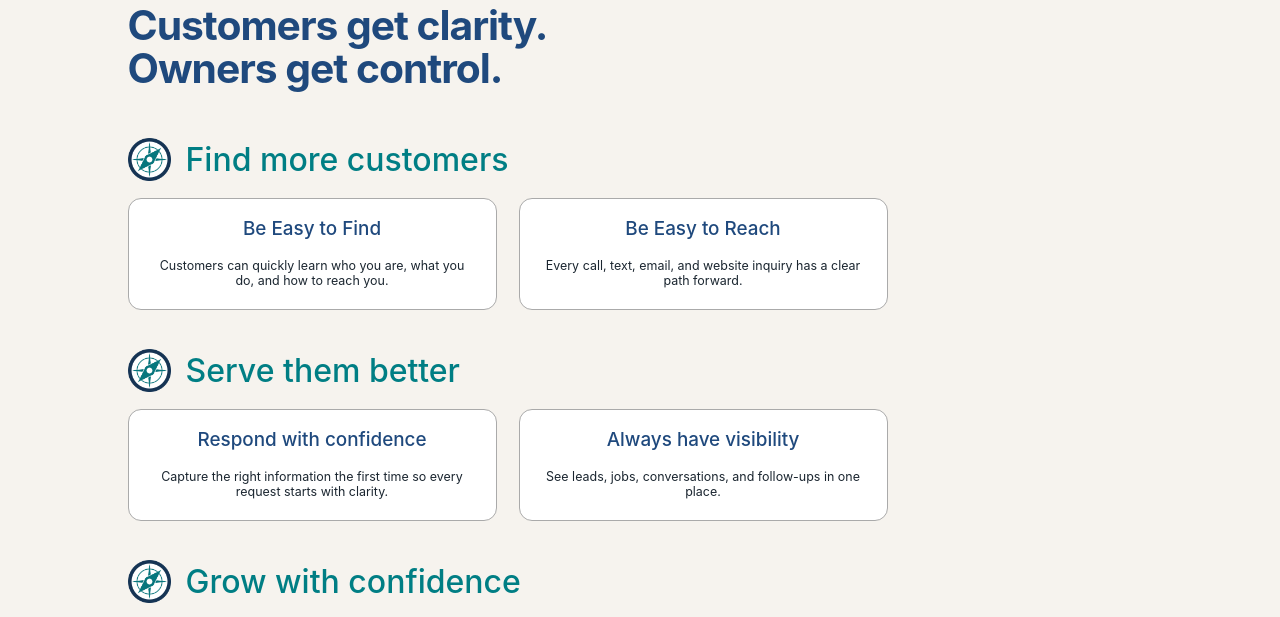
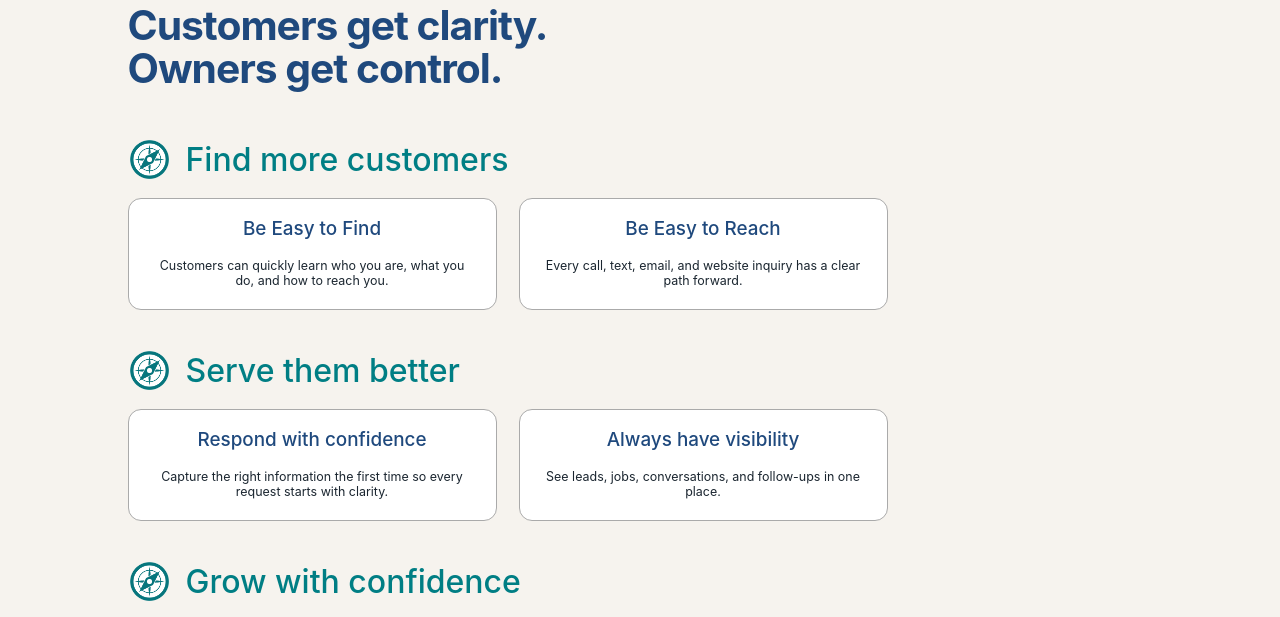
Before and after one commit to waypointworkflows/waypoint-website, a website: page index.html in a window 1280 px wide. Shown: the part 2420-3037 px from the top of the page. Drawn offline with Linux system fonts and the light colour scheme.

Commit message:
Icon adds 2 of x

```diff
--- a/index.html
+++ b/index.html
@@ -123,9 +123,9 @@
     <div class="container outcomes-wrap">
       <p class="section-kicker">WHAT WAYPOINT DOES</p>
       <h2>Customers get clarity.<br>Owners get control.</h2>
-      <div class="outcome-group"><h3><img src="/assets/waypoint-mark.png" alt="">Find more customers</h3><div class="outcome-cards"><article><h4>Be Easy to Find</h4><p>Customers can quickly learn who you are, what you do, and how to reach you.</p></article><article><h4>Be Easy to Reach</h4><p>Every call, text, email, and website inquiry has a clear path forward.</p></article></div></div>
-      <div class="outcome-group"><h3><img src="/assets/waypoint-mark.png" alt="">Serve them better</h3><div class="outcome-cards"><article><h4>Respond with confidence</h4><p>Capture the right information the first time so every request starts with clarity.</p></article><article><h4>Always have visibility</h4><p>See leads, jobs, conversations, and follow-ups in one place.</p></article></div></div>
-      <div class="outcome-group"><h3><img src="/assets/waypoint-mark.png" alt="">Grow with confidence</h3><div class="outcome-cards"><article><h4>Delegate with clarity</h4><p>Share the workload without losing visibility or control.</p></article><article><h4>Grow without chaos</h4><p>Add customers—not confusion—as your business grows.</p></article></div></div>
+      <div class="outcome-group"><h3><img src="/assets/wpw-mark.png" alt="">Find more customers</h3><div class="outcome-cards"><article><h4>Be Easy to Find</h4><p>Customers can quickly learn who you are, what you do, and how to reach you.</p></article><article><h4>Be Easy to Reach</h4><p>Every call, text, email, and website inquiry has a clear path forward.</p></article></div></div>
+      <div class="outcome-group"><h3><img src="/assets/wpw-mark.png" alt="">Serve them better</h3><div class="outcome-cards"><article><h4>Respond with confidence</h4><p>Capture the right information the first time so every request starts with clarity.</p></article><article><h4>Always have visibility</h4><p>See leads, jobs, conversations, and follow-ups in one place.</p></article></div></div>
+      <div class="outcome-group"><h3><img src="/assets/wpw-mark.png" alt="">Grow with confidence</h3><div class="outcome-cards"><article><h4>Delegate with clarity</h4><p>Share the workload without losing visibility or control.</p></article><article><h4>Grow without chaos</h4><p>Add customers—not confusion—as your business grows.</p></article></div></div>
     </div>
   </section>
 
```
